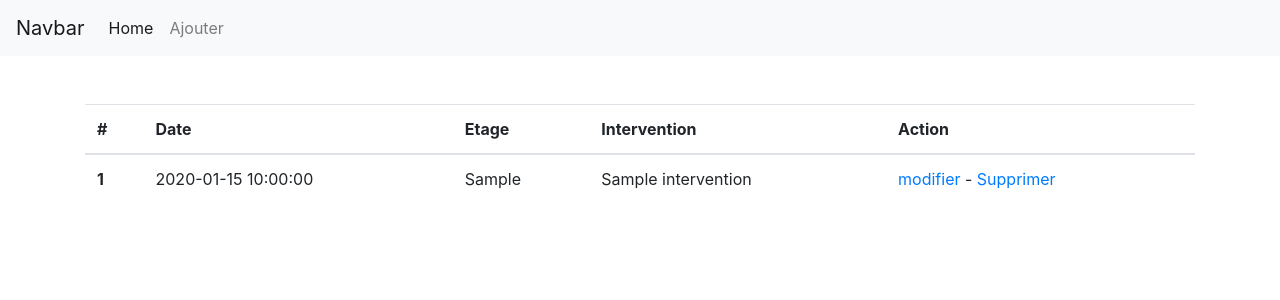
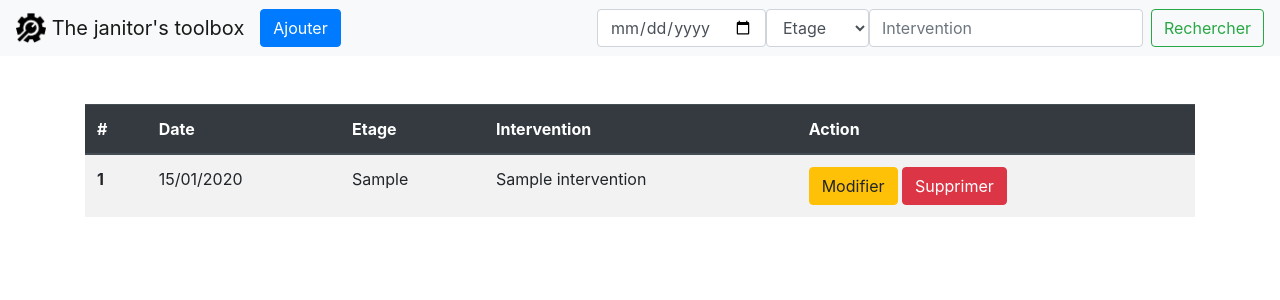
Before and after one commit to amerucci/liveCoding---Correction-Parcours-personnalis-, a PHP site: page /index.php in a window 1280 px wide. Shown: the top 300 px of the page. Run offline with PHP 8.4, Linux system fonts and the light colour scheme; tables that the repository leaves empty or names only in its code hold one stand-in row (values such as "Sample post").

Commit message:
Evolution moteur de recherche

```diff
--- a/Controllers/ActionController.php
+++ b/Controllers/ActionController.php
@@ -35,3 +35,9 @@ function add(){
     $add->add(); // On appelle la méthode Update dans notre objet
   listing();
 }
+
+function search(){
+    $search = new Intervention(); // Je crée mon objet qui utilise la class Intervention
+    $listing = $search->search(); // On appelle la méthode Update dans notre objet
+    require_once 'views/listing.php';
+}
--- a/Interventions.php
+++ b/Interventions.php
@@ -39,4 +39,6 @@ class Intervention extends Database
 
 
 
+
+
 }
--- a/Models/Interventions.php
+++ b/Models/Interventions.php
@@ -35,6 +35,78 @@ class Intervention extends Database
         return $int;
     }
 
+    public function search(){
+
+
+
+        //ICI ON FERAIT LES RECHERCHES UNES MAIS NOUS ON VEUT DU CUMULATIF
+        // if(!empty($_GET['search'])){
+        //     $search = $this->connect()->prepare('SELECT * FROM interventions WHERE name_int LIKE "%":search"%"');
+        //     $search->bindParam(':search', $_GET['search']); //On associe nos paramètre aux champs envoyés par le formulaire
+
+        // }
+
+        // if(!empty($_GET['etage'])){
+        //     $search = $this->connect()->prepare('SELECT * FROM interventions WHERE step_int=:step');
+        //     $search->bindParam(':step', $_GET['etage']); //On associe nos paramètre aux champs envoyés par le formulaire
+
+        // }
+
+        // if(!empty($_GET['date'])){
+        //     $search = $this->connect()->prepare('SELECT * FROM interventions WHERE date_int=:date');
+        //     $search->bindParam(':date', $_GET['date']); //On associe nos paramètre aux champs envoyés par le formulaire
+
+        // }
+
+        //ICI ON VA FAIRE DU CUMULATIF
+
+        //On commence par créer deux tableaux vides
+        //Un tableau qui va contenir la requete
+        $req = array();
+        //Un tableau qui va contenir la ou les valeurs
+        $value = array();
+
+        if(!empty($_GET['search'])){
+            array_push($req, 'AND name_int LIKE "%"?"%"');
+            array_push($value, $_GET['search']);
+        }
+
+        if(!empty($_GET['etage'])){
+            array_push($req, 'AND step_int=?');
+            array_push($value, $_GET['etage']);
+        }
+        if(!empty($_GET['date'])){
+            array_push($req, 'AND date_int=?');
+            array_push($value, $_GET['date']);
+        }
+
+        $request = implode(" ", $req);
+
+        $search = $this->connect()->prepare('SELECT * FROM interventions WHERE 1=1 '.$request.'');
+        $search->execute($value);
+        //   var_dump ($req);
+        // echo $request;
+        //  var_dump ($value);
+        // $search->debugDumpParams();
+        $resultSearch = $search->fetchAll(); //On lui demande de nous retourner dans la variable $int le résultat de notre requête sous forme de tableau.
+        return $resultSearch;
+
+
+    }
+
+    public function listOfStep(){
+
+
+
+
+        $step = $this->connect()->prepare('SELECT step_int FROM interventions GROUP BY step_int' );
+        $step->execute();
+        $stepResult = $step->fetchAll(); //On lui demande de nous retourner dans la variable $int le résultat de notre requête sous forme de tableau.
+        return $stepResult;
+
+    }
+
+
 
 
 
--- a/Views/listing.php
+++ b/Views/listing.php
@@ -1,8 +1,8 @@
 <?php ob_start();?>
-
-<table class="table">
+<div class="table-responsive">
+<table class="table  table-striped table-hover">
             <!-- entete du tableau -->
-            <thead>
+            <thead class="thead-dark">
                 <tr>
                     <th scope="col">#</th>
                     <th scope="col">Date</th>
@@ -19,10 +19,10 @@
         foreach($listing as $ligne){
             echo "<tr scope='row'>";
                 echo "<td><b>".$ligne['id_int']."</b></td>";
-                echo "<td>".$ligne['date_int']."</td>";
+                echo "<td>".date("d/m/Y", strtotime($ligne['date_int']))."</td>";
                 echo "<td>".$ligne['step_int']."</td>";
                 echo "<td>".$ligne['name_int']."</td>";
-                echo "<td><a href='?action=modifier&id=".$ligne['id_int']."&date=".$ligne['date_int']."&etage=".$ligne['step_int']."&intervention=".$ligne['name_int']."'>modifier</a> - <a href='?action=supprimer&id=".$ligne['id_int']."'>Supprimer</a></td>";
+                echo "<td><a href='?action=modifier&id=".$ligne['id_int']."&date=".$ligne['date_int']."&etage=".$ligne['step_int']."&intervention=".$ligne['name_int']."' class='btn btn-warning'>Modifier</a>  <a href='?action=supprimer&id=".$ligne['id_int']."'  class='btn btn-danger'>Supprimer</a></td>";
             echo "</tr>";
 
         }
@@ -33,7 +33,7 @@
 
             </tbody>
         </table>
-
+    </div>
         <?php
 
         $contenuAafficher =  ob_get_clean();
--- a/Views/template.php
+++ b/Views/template.php
@@ -1,4 +1,6 @@
 <!-- Ici on retrouvera tous les éléments communs aux views //CSS //Navigation //Header //Footer -->
+
+<?php require_once 'Models/Interventions.php'; ?>
 
 <!DOCTYPE html>
 <html lang="fr">
@@ -9,26 +11,45 @@
     <title>La boite à outils du concierge</title>
     <link rel="stylesheet" href="https://cdn.jsdelivr.net/npm/bootstrap@4.5.3/dist/css/bootstrap.min.css"
         integrity="sha384-TX8t27EcRE3e/ihU7zmQxVncDAy5uIKz4rEkgIXeMed4M0jlfIDPvg6uqKI2xXr2" crossorigin="anonymous">
+        <script src="https://code.jquery.com/jquery-3.5.1.slim.min.js" integrity="sha384-DfXdz2htPH0lsSSs5nCTpuj/zy4C+OGpamoFVy38MVBnE+IbbVYUew+OrCXaRkfj" crossorigin="anonymous"></script>
+<script src="https://cdn.jsdelivr.net/npm/bootstrap@4.5.3/dist/js/bootstrap.bundle.min.js" integrity="sha384-ho+j7jyWK8fNQe+A12Hb8AhRq26LrZ/JpcUGGOn+Y7RsweNrtN/tE3MoK7ZeZDyx" crossorigin="anonymous"></script>
 </head>
 
 <body>
 
 <nav class="navbar navbar-expand-lg navbar-light bg-light mb-5">
-  <a class="navbar-brand" href="#">Navbar</a>
+<a class="navbar-brand" href="/">
+    <img src="public/img/setting.png" width="30" height="30" class="d-inline-block align-top" alt="" loading="lazy">
+    The janitor's toolbox
+  </a>
   <button class="navbar-toggler" type="button" data-toggle="collapse" data-target="#navbarSupportedContent" aria-controls="navbarSupportedContent" aria-expanded="false" aria-label="Toggle navigation">
     <span class="navbar-toggler-icon"></span>
   </button>
 
   <div class="collapse navbar-collapse" id="navbarSupportedContent">
     <ul class="navbar-nav mr-auto">
-      <li class="nav-item active">
-        <a class="nav-link" href="/">Home <span class="sr-only">(current)</span></a>
-      </li>
+
       <li class="nav-item">
-        <a class="nav-link" href="?action=add">Ajouter</a>
+        <a class="btn btn-primary" href="?action=add">Ajouter</a>
       </li>
 
     </ul>
+    <form class="form-inline">
+
+    <input type="date" name="date" class="form-control">
+    <select name="etage"  class="form-control">
+     <option value="" disabled selected>Etage</option>
+        <?php
+              $step = new Intervention;
+              $steps = $step->listOfStep();
+              foreach ($steps as $step){
+                  echo "<option value='".$step['step_int']."'>".$step['step_int']."</option>";
+              }
+        ?>
+    </select>
+    <input class="form-control mr-sm-2" type="search" placeholder="Intervention" aria-label="Search" name="search">
+    <button class="btn btn-outline-success my-2 my-sm-0" type="submit" >Rechercher</button>
+  </form>
 
   </div>
 </nav>
--- a/index.php
+++ b/index.php
@@ -17,6 +17,9 @@ else if(isset($_GET['action']) && $_GET['action']=="valider"){
  else if(isset($_GET['action']) && $_GET['action']=="ajouter"){
     add();
  }
+ else if(isset($_GET['search'])){
+    search();
+ }
 else{
     listing();
 }
```
Also changed, not shown: Views/addform.php (+20 -4 lines), Views/updateform.php (+28 -7 lines), public/img/setting.png (added).
